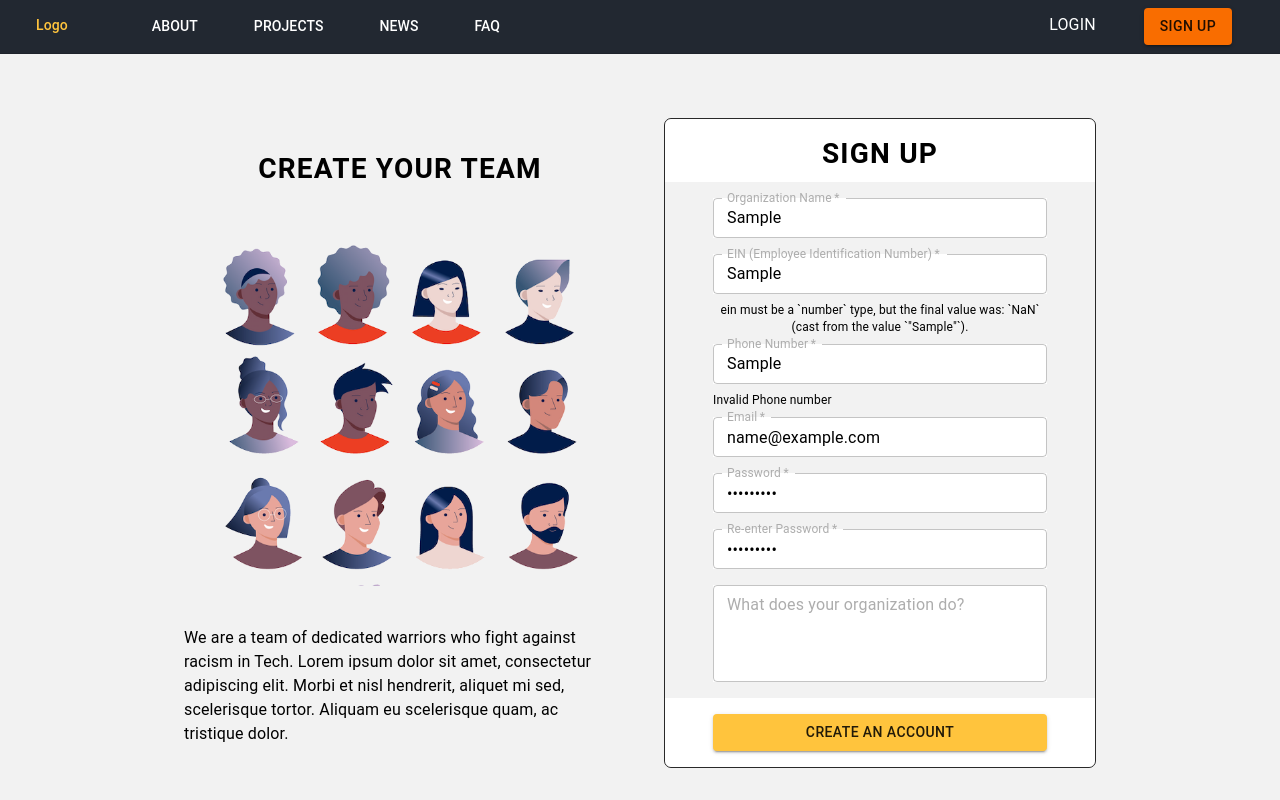
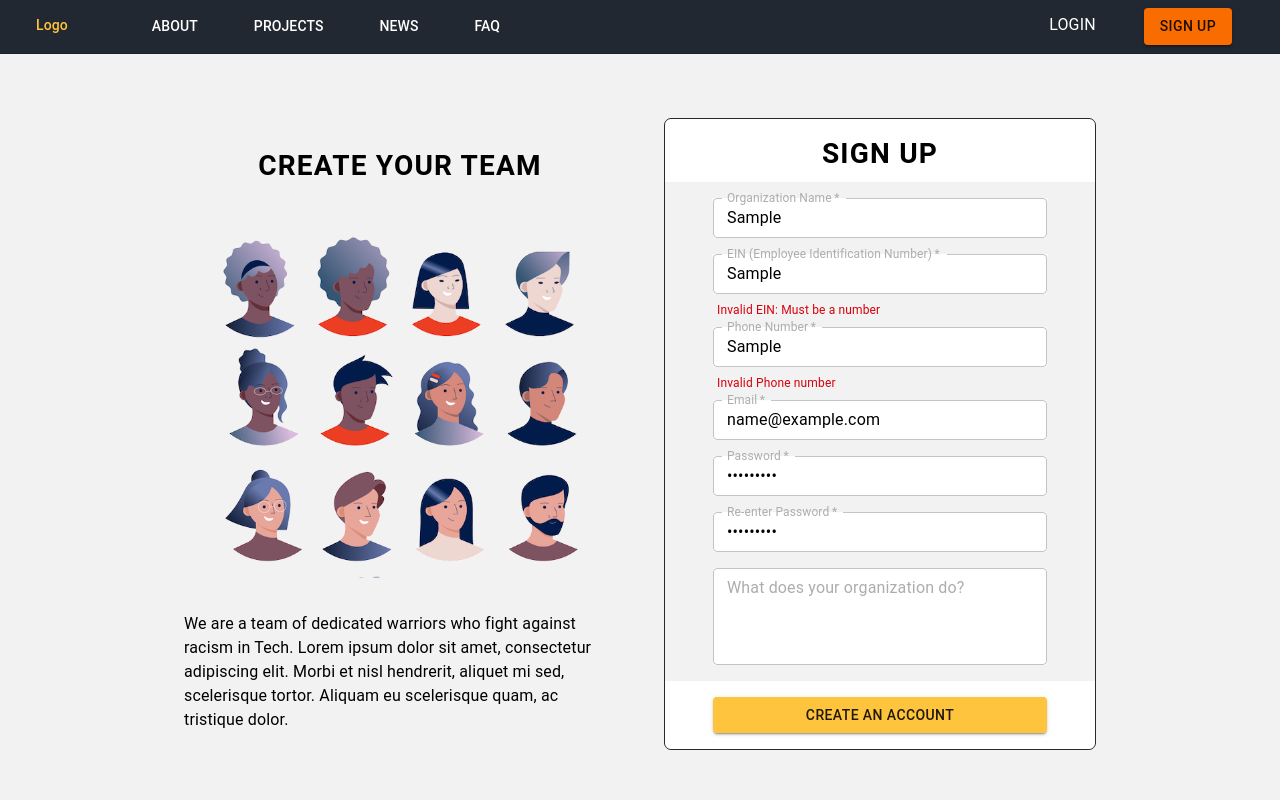
Before and after one commit to CodeAgainstRacism/codeagainstracism.org, a React (Create React App) app in the folder frontend/: page /signup/1 in a window 1280 px wide. Both pictures are taken after typing "Sample", "Sample", "Sample", "name@example.com", "Sample123", "Sample123" into the empty fields and a click on the button "CREATE AN ACCOUNT". Built offline with nearby package versions, Linux system fonts and the light colour scheme; no server answers.

Commit message:
Change err messages to red, respaced, and fixed EIN error message. TODO: Submit button

```diff
--- a/frontend/src/pages/SignUp.jsx
+++ b/frontend/src/pages/SignUp.jsx
@@ -77,7 +77,8 @@ const LoginStyles = makeStyles((theme) => ({
     borderRadius: "0px 0px 7px 7px",
   },
   errMsgStyle: {
-    color: "red", // may want to use theme palette idk
+    marginLeft: theme.spacing(0.5),
+    color: "#D8000C", // may want to move this value to theme.js, idk
   }
 }));
 
@@ -118,6 +119,7 @@ export default function AuthForm(props) {
               .required('Required*')
           })}
           onSubmit = {(values) => {
+            // TODO: connect to backend so we can submit a new acc
             console.log(values);
           }}
         >
@@ -128,28 +130,28 @@ export default function AuthForm(props) {
                   <TextField required label="First Name" {...formik.getFieldProps('firstName')} />
                 </Grid>
                 {formik.touched.firstName && formik.errors
-                  ? (<Grid item> {formik.errors.firstName} </Grid>)
+                  ? (<Grid item className={classes.errMsgStyle}> {formik.errors.firstName} </Grid>)
                   : null}
 
                 <Grid item xs={12}>
                   <TextField required label="Last Name" {...formik.getFieldProps('lastName')}/>
                 </Grid>
                 {formik.touched.lastName && formik.errors
-                  ? (<Grid item> {formik.errors.lastName} </Grid>)
+                  ? (<Grid item className={classes.errMsgStyle}> {formik.errors.lastName} </Grid>)
                   : null}
 
                 <Grid item xs={12}>
                   <TextField required label="Email" {...formik.getFieldProps('email')} />
                 </Grid>
                 {formik.touched.email && formik.errors
-                  ? (<Grid item> {formik.errors.email} </Grid>)
+                  ? (<Grid item className={classes.errMsgStyle}> {formik.errors.email} </Grid>)
                   : null}
 
                 <Grid item xs={12}>
                   <TextField required type="password" label="Password" {...formik.getFieldProps('password')}/>
                 </Grid>
                 {formik.touched.password && formik.errors
-                  ? (<Grid item> {formik.errors.password} </Grid>)
+                  ? (<Grid item className={classes.errMsgStyle}> {formik.errors.password} </Grid>)
                   : null}
 
                 <Grid item xs={12}>
@@ -157,7 +159,7 @@ export default function AuthForm(props) {
                   />
                 </Grid>
                 {formik.touched.reEnterPassword && formik.errors
-                  ? (<Grid item> {formik.errors.reEnterPassword} </Grid>)
+                  ? (<Grid item className={classes.errMsgStyle}> {formik.errors.reEnterPassword} </Grid>)
                   : null}
 
                 <Grid item xs={12}>
@@ -192,8 +194,9 @@ export default function AuthForm(props) {
               .min(5, 'Must be 5 characters or more')
               .required('Required*'),
             ein: Yup.number()
-              .lessThan(9, 'Must be 8 digits') // placeholder
-              .moreThan(7, 'Must be 8 digits') // FIXME
+              .lessThan(9999999, 'Invalid EIN: Must be between 0 and 99999999') // placeholder
+              .moreThan(0, 'Invalid EIN: Must be between 0 and 99999999') // FIXME
+              .typeError('Invalid EIN: Must be a number')
               .required('Required*'),
             phoneNumber: Yup.string()
               .matches(phoneRegExp, 'Invalid Phone number')
@@ -209,6 +212,7 @@ export default function AuthForm(props) {
               .required('Required*')
           })}
           onSubmit={(values) => {
+            // TODO: connect to backend so we can submit a new acc
             console.log(values);
           }}
         >
@@ -219,42 +223,42 @@ export default function AuthForm(props) {
                   <TextField required label="Organization Name" {...formik.getFieldProps('organizationName')}/>
                 </Grid>
                 {formik.touched.organizationName && formik.errors
-                  ? (<Grid item> {formik.errors.organizationName} </Grid>)
+                  ? (<Grid item className={classes.errMsgStyle}> {formik.errors.organizationName} </Grid>)
                   : null}
 
                 <Grid item xs={12}>
                   <TextField required label="EIN (Employee Identification Number)" {...formik.getFieldProps('ein')}/>
                 </Grid>
                 {formik.touched.ein && formik.errors
-                  ? (<Grid item> {formik.errors.ein} </Grid>)
+                  ? (<Grid item className={classes.errMsgStyle}> {formik.errors.ein} </Grid>)
                   : null}
 
                 <Grid item xs={12}>
                   <TextField required label="Phone Number" {...formik.getFieldProps('phoneNumber')}/>
                 </Grid>
                 {formik.touched.phoneNumber && formik.errors
-                  ? (<Grid item> {formik.errors.phoneNumber} </Grid>)
+                  ? (<Grid item className={classes.errMsgStyle}> {formik.errors.phoneNumber} </Grid>)
                   : null}
 
                 <Grid item xs={12}>
                   <TextField required label="Email" {...formik.getFieldProps('email')}/>
                 </Grid>
                 {formik.touched.email && formik.errors
-                  ? (<Grid item> {formik.errors.email} </Grid>)
+                  ? (<Grid item className={classes.errMsgStyle}> {formik.errors.email} </Grid>)
                   : null}
 
                 <Grid item xs={12}>
                   <TextField required type="password" label="Password" {...formik.getFieldProps('password')} />
                 </Grid>
                 {formik.touched.password && formik.errors
-                  ? (<Grid item> {formik.errors.password} </Grid>)
+                  ? (<Grid item className={classes.errMsgStyle}> {formik.errors.password} </Grid>)
                   : null}
 
                 <Grid item xs={12}>
                   <TextField required type="password" label="Re-enter Password" {...formik.getFieldProps('reEnterPassword')}/>
                 </Grid>
                 {formik.touched.reEnterPassword && formik.errors
-                  ? (<Grid item> {formik.errors.reEnterPassword} </Grid>)
+                  ? (<Grid item className={classes.errMsgStyle}> {formik.errors.reEnterPassword} </Grid>)
                   : null}
 
                 <Grid item xs={12}>
```
